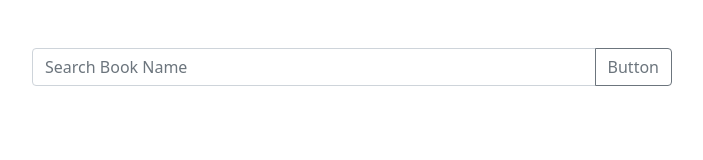
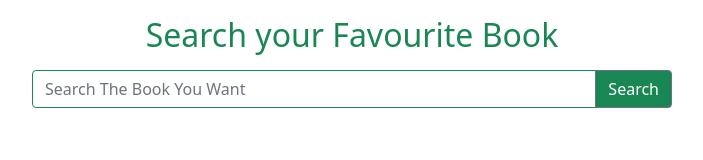
Before and after one commit to shabbir3g/ebook-library, a plain HTML site: page index.html in a window 1280 px wide. Shown: the whole page, without its empty margins (288-991 px from the left). Drawn offline with nearby package versions, Linux system fonts and the light colour scheme.

Commit message:
second commit

```diff
--- a/index.html
+++ b/index.html
@@ -22,10 +22,12 @@
     </style>
 </head>
 <body>
-
-    <div class="input-group my-5 w-50 mx-auto">
-        <input id="search-field" type="text" class="form-control" placeholder="Search Book Name" aria-label="Search Book Name" aria-describedby="search-book">
-        <button onclick="searchBook()" class="btn btn-outline-secondary" type="button" id="search-book">Button</button>
+    <header>
+        <h2 id="search-title" class="text-center mt-3 text-success">Search your Favourite Book</h2>
+    </header>
+    <div class="input-group my-3 w-50 mx-auto">
+        <input id="search-field" type="text" class="form-control border border-success" placeholder="Search The Book You Want" aria-label="Search Book Name" aria-describedby="search-book">
+        <button onclick="searchBook()" class="btn btn-outline-secondary bg-success text-white" type="button" id="search-book">Search</button>
     </div>
 
     <div id="spinner">
--- a/js/script.js
+++ b/js/script.js
@@ -1,12 +1,14 @@
 const searchBook = () => {
 
     const searchField = document.getElementById('search-field');
+    const searchTitle = document.getElementById('search-title');
 
 
     const searchText = searchField.value;
+    searchTitle.innerHTML = `Search results for: ${searchText}`;
     toggleSpinner('block');
     booksToogleContainier('none');
-    url = `http://openlibrary.org/search.json?q=${searchText}`;
+    url = `https://openlibrary.org/search.json?q=${searchText}`;
 
     fetch(url)
     .then(res => res.json())
@@ -38,7 +40,7 @@ const booksToogleContainier = displayStyle => {
 const displaySearchResult = (books) => {
 
     if(books.length === 0){
-        notification('danger', 'No Search Results Found');
+        notification('danger', `Couldn't find what you're looking for!`);
 
 
 
@@ -66,17 +68,10 @@ const displaySearchResult = (books) => {
             <strong>First Publish Year: </strong>${book.first_publish_year? book.first_publish_year: ''} <br>
             </p>
             </div>
-            <div class="card-footer">
-            <small class="text-muted">Last updated 3 mins ago</small>
-            </div>
-        </div>
-        `;
+        </div>`;
+
         bookContainer.appendChild(div);
         console.log(book);
-
-
-
-
     });
 
     toggleSpinner('none');
```
Also changed, not shown: images/book-placeholder.png.
